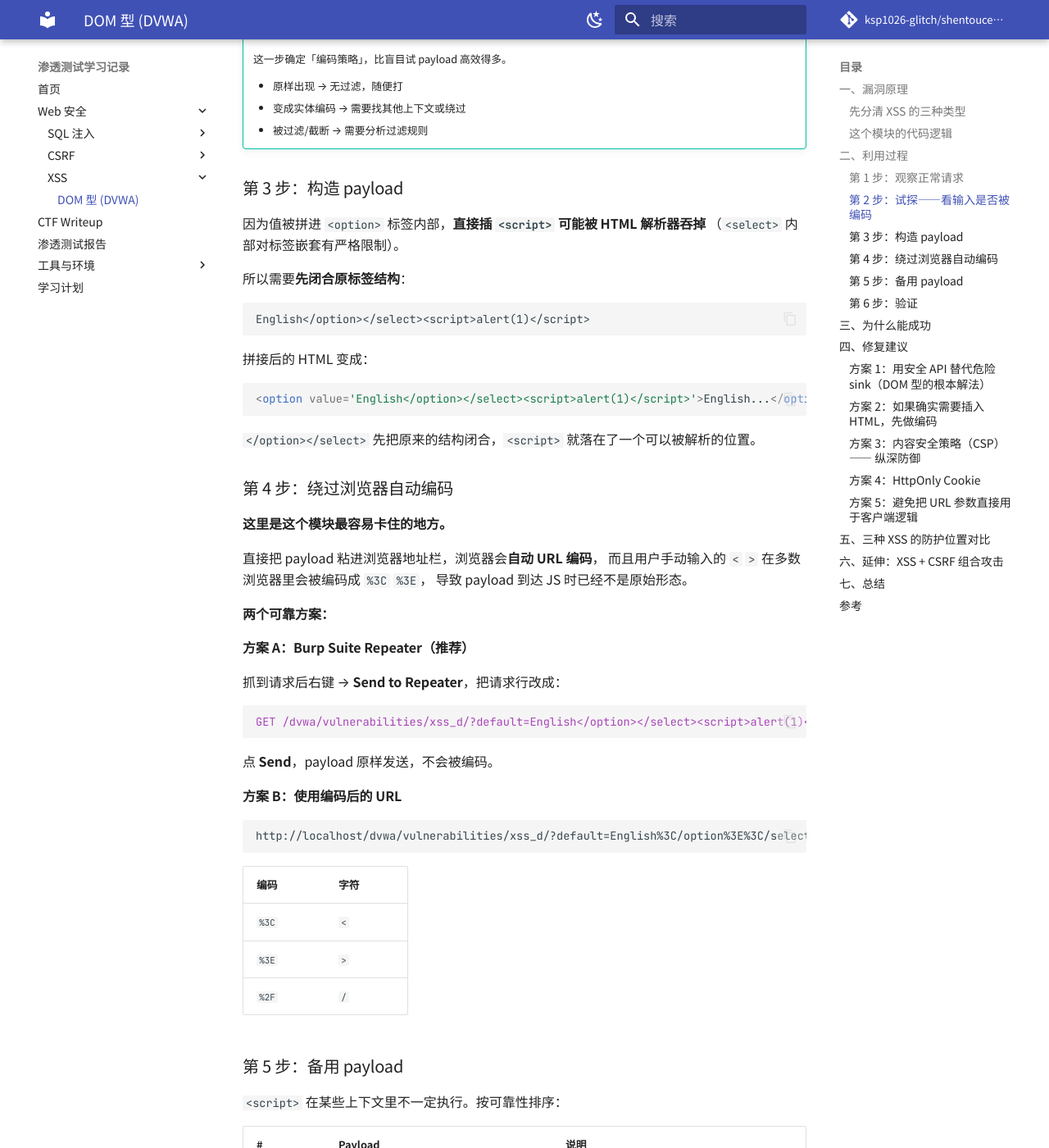
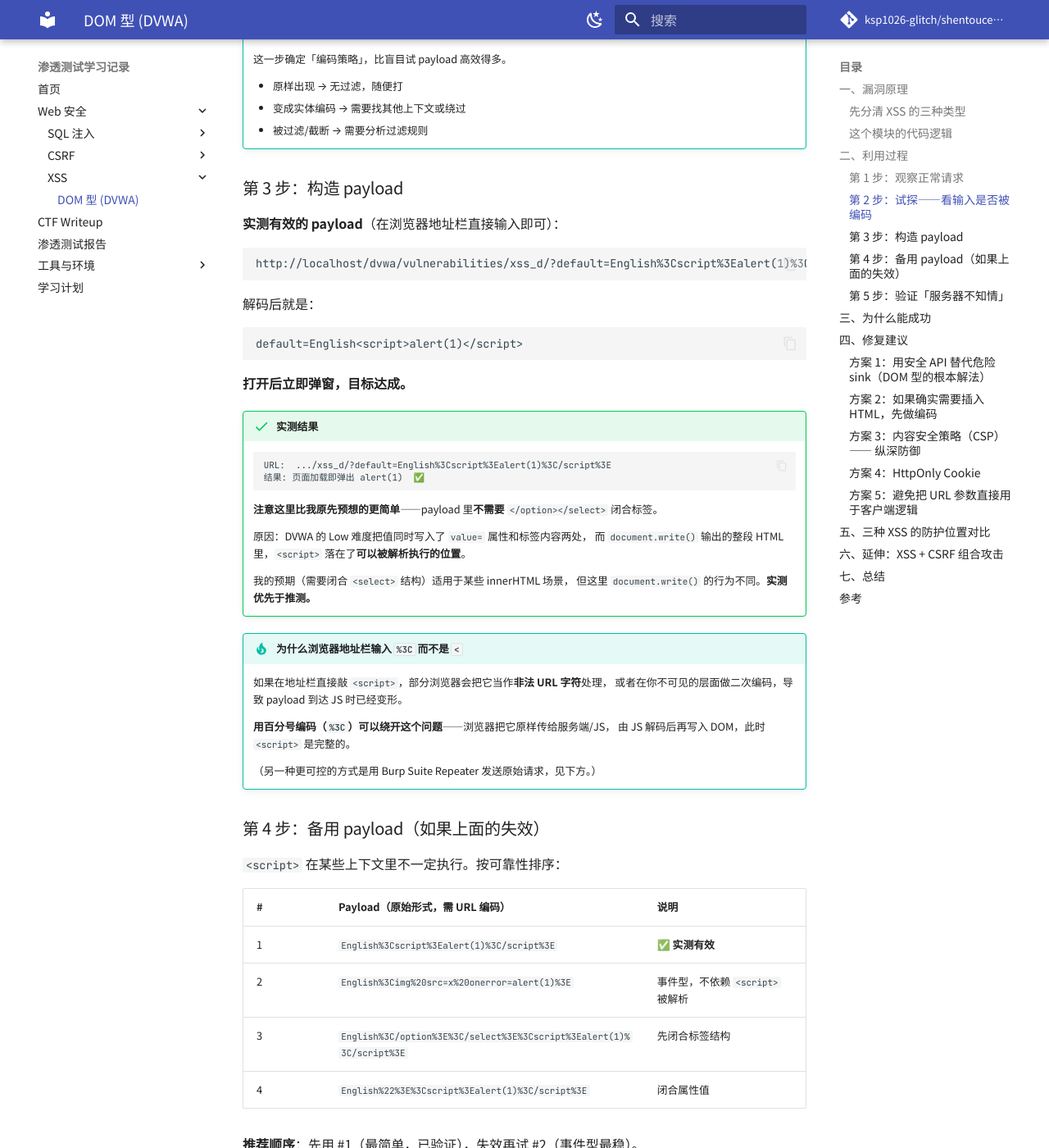
Before and after one commit to ksp1026-glitch/shentouceshibaogao, an MkDocs documentation site: the page built from docs/web/xss-dom-dvwa.md, in a window 1280 px wide and 1400 px high, scrolled down 2456 px. Shown: the whole window at 82% size. Built offline with MkDocs 1.6.1 and Material for MkDocs 9.7.7, drawn with Linux system fonts in a browser that asks for light colours; comment, search, counter and statistics services are not loaded; some of the changed text lies outside the part shown.

Commit message:
docs: 用实测结果更新 XSS DOM writeup
- payload 确认为 English<script>alert(1)</script>（URL 编码形式）
- 原推测需要 </option></select> 闭合，实测证明不需要
- 补充服务器响应验证步骤（DOM 型的决定性证据）
- 记录一条经验：利用方式依赖具体 sink，推测易错必须实测

````diff
--- a/docs/web/xss-dom-dvwa.md
+++ b/docs/web/xss-dom-dvwa.md
@@ -117,84 +117,91 @@ default=English'"<>test
 
 ### 第 3 步：构造 payload
 
-因为值被拼进 `<option>` 标签内部，**直接插 `<script>` 可能被 HTML 解析器吞掉**
-（`<select>` 内部对标签嵌套有严格限制）。
-
-所以需要**先闭合原标签结构**：
+**实测有效的 payload**（在浏览器地址栏直接输入即可）：
 
 ```
-English</option></select><script>alert(1)</script>
+http://localhost/dvwa/vulnerabilities/xss_d/?default=English%3Cscript%3Ealert(1)%3C/script%3E
 ```
 
-拼接后的 HTML 变成：
+解码后就是：
 
-```html
-<option value='English</option></select><script>alert(1)</script>'>English...</option>
+```
+default=English<script>alert(1)</script>
 ```
 
-`</option></select>` 先把原来的结构闭合，`<script>` 就落在了一个可以被解析的位置。
+**打开后立即弹窗，目标达成。**
 
-### 第 4 步：绕过浏览器自动编码
+!!! success "实测结果"
 
-**这里是这个模块最容易卡住的地方。**
+    ```
+    URL:  .../xss_d/?default=English%3Cscript%3Ealert(1)%3C/script%3E
+    结果: 页面加载即弹出 alert(1)  ✅
+    ```
 
-直接把 payload 粘进浏览器地址栏，浏览器会**自动 URL 编码**，
-而且用户手动输入的 `<` `>` 在多数浏览器里会被编码成 `%3C` `%3E`，
-导致 payload 到达 JS 时已经不是原始形态。
+    **注意这里比我原先预想的更简单**——payload 里**不需要** `</option></select>` 闭合标签。
 
-**两个可靠方案：**
+    原因：DVWA 的 Low 难度把值同时写入了 `value=` 属性和标签内容两处，
+    而 `document.write()` 输出的整段 HTML 里，`<script>` 落在了**可以被解析执行的位置**。
 
-**方案 A：Burp Suite Repeater（推荐）**
+    我的预期（需要闭合 `<select>` 结构）适用于某些 innerHTML 场景，
+    但这里 `document.write()` 的行为不同。**实测优先于推测。**
 
-抓到请求后右键 → **Send to Repeater**，把请求行改成：
+!!! tip "为什么浏览器地址栏输入 `%3C` 而不是 `<`"
 
-```http
-GET /dvwa/vulnerabilities/xss_d/?default=English</option></select><script>alert(1)</script> HTTP/1.1
-```
+    如果在地址栏直接敲 `<script>`，部分浏览器会把它当作**非法 URL 字符**处理，
+    或者在你不可见的层面做二次编码，导致 payload 到达 JS 时已经变形。
 
-点 **Send**，payload 原样发送，不会被编码。
+    **用百分号编码（`%3C`）可以绕开这个问题**——浏览器把它原样传给服务端/JS，
+    由 JS 解码后再写入 DOM，此时 `<script>` 是完整的。
 
-**方案 B：使用编码后的 URL**
+    （另一种更可控的方式是用 Burp Suite Repeater 发送原始请求，见下方。）
 
-```
-http://localhost/dvwa/vulnerabilities/xss_d/?default=English%3C/option%3E%3C/select%3E%3Cscript%3Ealert(1)%3C/script%3E
-```
-
-| 编码 | 字符 |
-|---|---|
-| `%3C` | `<` |
-| `%3E` | `>` |
-| `%2F` | `/` |
-
-### 第 5 步：备用 payload
+### 第 4 步：备用 payload（如果上面的失效）
 
 `<script>` 在某些上下文里不一定执行。按可靠性排序：
 
-| # | Payload | 说明 |
+| # | Payload（原始形式，需 URL 编码） | 说明 |
 |---|---|---|
-| 1 | `English</option></select><img src=x onerror=alert(1)>` | **最可靠**。标签一定能插入，`src=x` 必然加载失败，失败即触发 `onerror` |
-| 2 | `English</option></select><svg onload=alert(1)>` | SVG 事件，同样不依赖 `<script>` 被解析 |
-| 3 | `English</option></select><script>alert(1)</script>` | 最直观，但受解析规则限制 |
-| 4 | `English"><script>alert(1)</script>` | 闭合属性值的方式 |
+| 1 | `English%3Cscript%3Ealert(1)%3C/script%3E` | ✅ **实测有效** |
+| 2 | `English%3Cimg%20src=x%20onerror=alert(1)%3E` | 事件型，不依赖 `<script>` 被解析 |
+| 3 | `English%3C/option%3E%3C/select%3E%3Cscript%3Ealert(1)%3C/script%3E` | 先闭合标签结构 |
+| 4 | `English%22%3E%3Cscript%3Ealert(1)%3C/script%3E` | 闭合属性值 |
 
-!!! tip "为什么优先用事件型 payload"
+**推荐顺序**：先用 #1（最简单，已验证），失效再试 #2（事件型最稳）。
 
-    `<script>` 标签有额外限制：通过 `innerHTML` 或 `document.write()` 动态插入的
-    `<script>` **可能不会执行**（取决于浏览器和插入方式）。
+!!! tip "为什么事件型 payload 更可靠"
 
-    而 `onerror` / `onload` 这类**事件属性**只要标签被真正解析进 DOM，就会触发。
+    `<script>` 标签有额外限制：通过 `innerHTML` 动态插入的 `<script>` **不会执行**
+    （HTML5 规范明确规定了这一点）。
 
-    这也是为什么真实渗透里事件型 payload 更常用。
+    而 `document.write()` 的行为与之不同，所以本例里 #1 能成功。
+    **但如果换成 innerHTML 场景，#1 就会失效，必须用 #2。**
 
-### 第 6 步：验证
+    这也解释了为什么真实渗透里事件型 payload 更常用——**它对不同 sink 的适应性更好**。
 
-payload 生效后：
+### 第 5 步：验证「服务器不知情」
 
-1. 页面加载时弹出 `alert(1)`
-2. F12 → Elements，能看到 payload 已经**变成了真实的 DOM 元素**（不是文本）
-3. F12 → Network，确认**服务器响应里没有 payload**
+这是 DOM 型 XSS 的**决定性证据**，一定要亲手确认一次：
 
-**第 3 点是 DOM 型的决定性证据。**
+1. 打开 **F12 → Network** 标签
+2. 刷新带 payload 的页面
+3. 点击 `xss_d/?default=...` 这个请求
+4. 看 **Response** 标签（服务器返回的原始 HTML）
+
+**结果：响应正文里找不到 `<script>alert(1)</script>`。**
+
+payload 是在浏览器拿到响应**之后**，由 JS 读取 URL 再写入 DOM 的。
+
+**对比实验**：同样的 payload 打到 **XSS (Reflected)** 模块，它的响应里**会**包含 payload。
+这个差异就是「后端过滤对 DOM 型无效」的实证。
+
+!!! tip "顺便看一眼 DOM"
+
+    F12 → Elements，搜索你的 payload。它应该已经变成**真实的 `<script>` 元素**，
+    而不是一段被转义的文本（`&lt;script&gt;`）。
+
+    顺便能看到 `document.write()` 生成的 `<option value='English<script>...'` 结构，
+    可以直接理解拼接是怎么发生的。
 
 ---
 
@@ -215,6 +222,20 @@ payload 生效后：
 | 后端过滤有效？ | ✅ 有效 | ❌ **无效** |
 | 防护位置 | 服务端输出编码 | **客户端安全 API** |
 | 怎么发现 | 看响应内容 | **审计 JS 代码里的 source → sink 链路** |
+
+!!! note "一条实测经验"
+
+    我一开始推测 payload 需要写成 `English</option></select><script>...</script>`
+    （先用 `</option></select>` 闭合原有标签结构）。
+
+    **实测发现完全不需要** —— `English<script>alert(1)</script>` 就够了。
+
+    原因：`document.write()` 的行为和 `innerHTML` 不同。
+    在 `innerHTML` 场景里 `<script>` 不会执行，需要额外技巧；
+    而 `document.write()` 输出的内容会被正常解析执行。
+
+    **结论：漏洞利用方式高度依赖具体的 sink 和上下文，
+    凭经验推测容易出错，必须实测验证。** 这也是渗透测试里"动手"比"背 payload"重要的原因。
 
 ---
 
````
